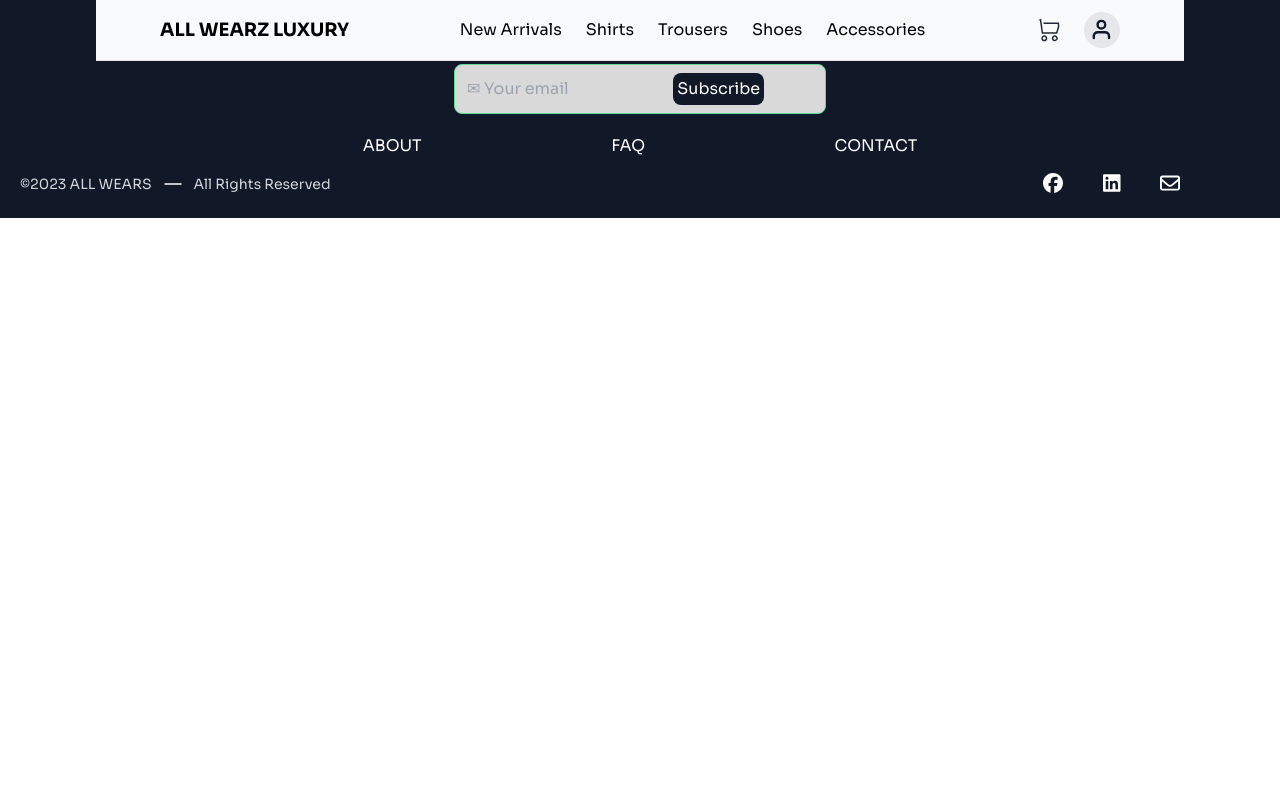
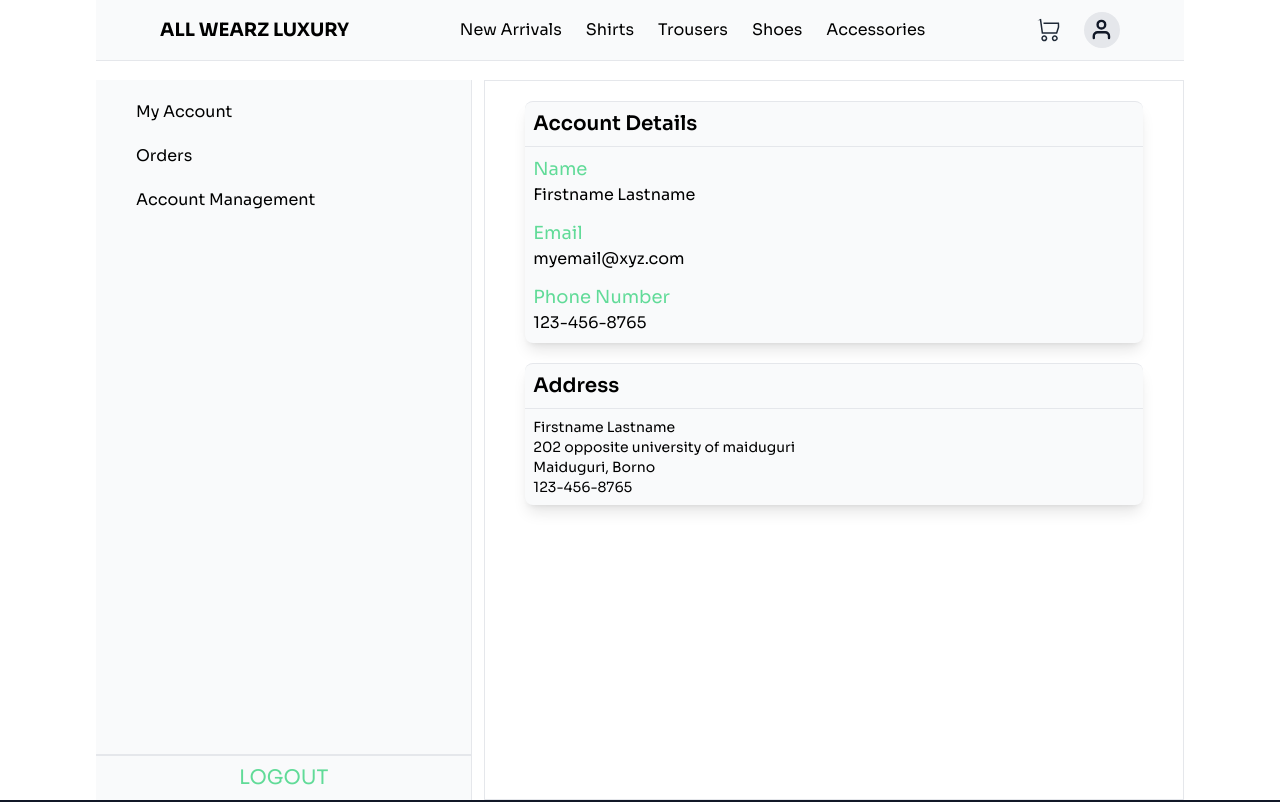
Before and after one commit to Tech-Bars/all-wearz-store, a React (Create React App) app: page /account in a window 1280 px wide. Shown: the top 802 px of the page. Built offline with nearby package versions, Linux system fonts and the light colour scheme.

Commit message:
built Account details and Address section

```diff
--- a/src/App.tsx
+++ b/src/App.tsx
@@ -8,6 +8,7 @@ import { Signup } from './pages/Signup';
 import Itemspage from './pages/Items';
 import { Nav } from './components/Nav';
 import MyAccountModal from './components/MyAccountModal';
+import MyAccount from './pages/MyAccount';
 
 function App() {
   const [showAccountModal, setShowAccountModal] = useState<boolean>(false)
@@ -19,6 +20,7 @@ function App() {
     />
     <MyAccountModal
         showAccountModal={showAccountModal}
+        setShowAccountModal={setShowAccountModal}
     />
       <Routes>
         <Route path='/' element={<Home />} />
@@ -26,6 +28,7 @@ function App() {
         <Route path='/signup' element={<Signup />} />
         <Route path='/item' element={<Itemspage />} />
         <Route path='/cart' element={<Cart />} />
+        <Route path='/account' element={<MyAccount />} />
       </Routes>
       <Footer />
     </>
--- /dev/null
+++ b/src/components/MyAccount/AccountDetails.tsx
@@ -0,0 +1,28 @@
+import React, { FC } from 'react'
+
+const AccountDetails:FC = () => {
+  return (
+    <div className="bg-gray-50 shadow-lg rounded-md border-t">
+        <div>
+                <h1 className="text-xl p-2 font-sora font-semibold border-b">Account Details</h1>
+        </div>
+        <div className="p-2 flex flex-col gap-3">
+            <span>
+                <h1 className="text-lg font-sora  text-primary">Name</h1>
+                <h2 className="text-base font-sora text-black ">Firstname Lastname</h2>
+            </span>
+            <span>
+                <h1 className="text-lg font-sora text-primary">Email</h1>
+                <h2 className="text-base font-sora  text-black ">myemail@xyz.com</h2>
+            </span>
+            <span>
+                <h1 className="text-lg font-sora text-primary">Phone Number</h1>
+                <h2 className="text-base font-sora  text-black ">123-456-8765</h2>
+            </span>
+        </div>
+
+    </div>
+  )
+}
+
+export default AccountDetails
--- /dev/null
+++ b/src/components/MyAccount/Address.tsx
@@ -0,0 +1,28 @@
+import React, { FC } from 'react'
+
+const Address:FC = () => {
+  return (
+    <div className="bg-gray-50 shadow-lg rounded-md border-t">
+    <div>
+            <h1 className="text-xl p-2 font-sora font-semibold border-b">Address</h1>
+    </div>
+    <div className="p-2 flex flex-col">
+        <span>
+            <h2 className="text-sm font-sora text-black ">Firstname Lastname</h2>
+        </span>
+        <span>
+            <h2 className="text-sm font-sora  text-black ">202 opposite university of maiduguri</h2>
+        </span>
+        <span>
+            <h2 className="text-sm font-sora  text-black ">Maiduguri, Borno</h2>
+        </span>
+        <span>
+            <h2 className="text-sm font-sora  text-black ">123-456-8765</h2>
+        </span>
+    </div>
+
+</div>
+  )
+}
+
+export default Address
--- /dev/null
+++ b/src/components/MyAccount/Sidebar.tsx
@@ -0,0 +1,20 @@
+import React, { FC } from 'react'
+
+const Sidebar:FC = () => {
+  return (
+    <div className="border-r bg-gray-50 flex flex-col justify-between  w-[35%] ">
+
+       <div className="flex flex-col px-10 py-5 gap-5">
+          <span className="">My Account</span>
+          <span className="">Orders</span>
+          <span className="">Account Management</span>
+       </div>
+        <div>
+          <h1 className="text-xl flex justify-center items-center border-t-2  text-primary p-2">LOGOUT</h1>
+        </div>
+       </div>
+
+  )
+}
+
+export default Sidebar
--- a/src/components/MyAccountModal.tsx
+++ b/src/components/MyAccountModal.tsx
@@ -1,15 +1,17 @@
-import React, {FC} from 'react'
+import React, {FC, Dispatch} from 'react'
+import { Link } from 'react-router-dom'
 
 
 interface props{
     showAccountModal:boolean
+    setShowAccountModal:Dispatch<React.SetStateAction<boolean>>
 }
 
-const MyAccountModal:FC<props> = ({showAccountModal}) => {
+const MyAccountModal:FC<props> = ({showAccountModal, setShowAccountModal}) => {
   return (
     <div className={`${showAccountModal ? "opacity-100  visible" : " opacity-0 invisible"}  transition-all delay-150 duration-300 ease-in-out shadow-lg absolute flex flex-col top-16 right-52 z-40 w-44 h-60 justify-between bg-gray-50 rounded-md`}>
        <div className="flex flex-col gap-2 p-3  justify-start">
-        <h2 className="text-base text-black font-medium font-sora">Account</h2>
+       <Link  to="/account"> <h2 onClick={()=>{setShowAccountModal(!showAccountModal)}} className="text-base text-black font-medium font-sora">Account</h2></Link>
         <h2 className="text-base text-black font-medium font-sora">My Orders</h2>
        </div>
        <div className="flex items-center p-3 justify-center border-t-2 border-primary">
--- /dev/null
+++ b/src/pages/MyAccount.tsx
@@ -0,0 +1,18 @@
+import React, { FC } from 'react'
+import AccountDetails from '../components/MyAccount/AccountDetails'
+import Address from '../components/MyAccount/Address'
+import Sidebar from '../components/MyAccount/Sidebar'
+
+const MyAccount:FC = () => {
+  return (
+    <div className="flex flex-row gap-3 h-[90vh] mt-20  mx-auto w-screen md:w-[85%] lg:w-[75%] ">
+        <Sidebar />
+        <div className="w-[65%] px-10 py-5 border mx-auto flex flex-col gap-5">
+        <AccountDetails />
+        <Address />
+        </div>
+    </div>
+  )
+}
+
+export default MyAccount
```
